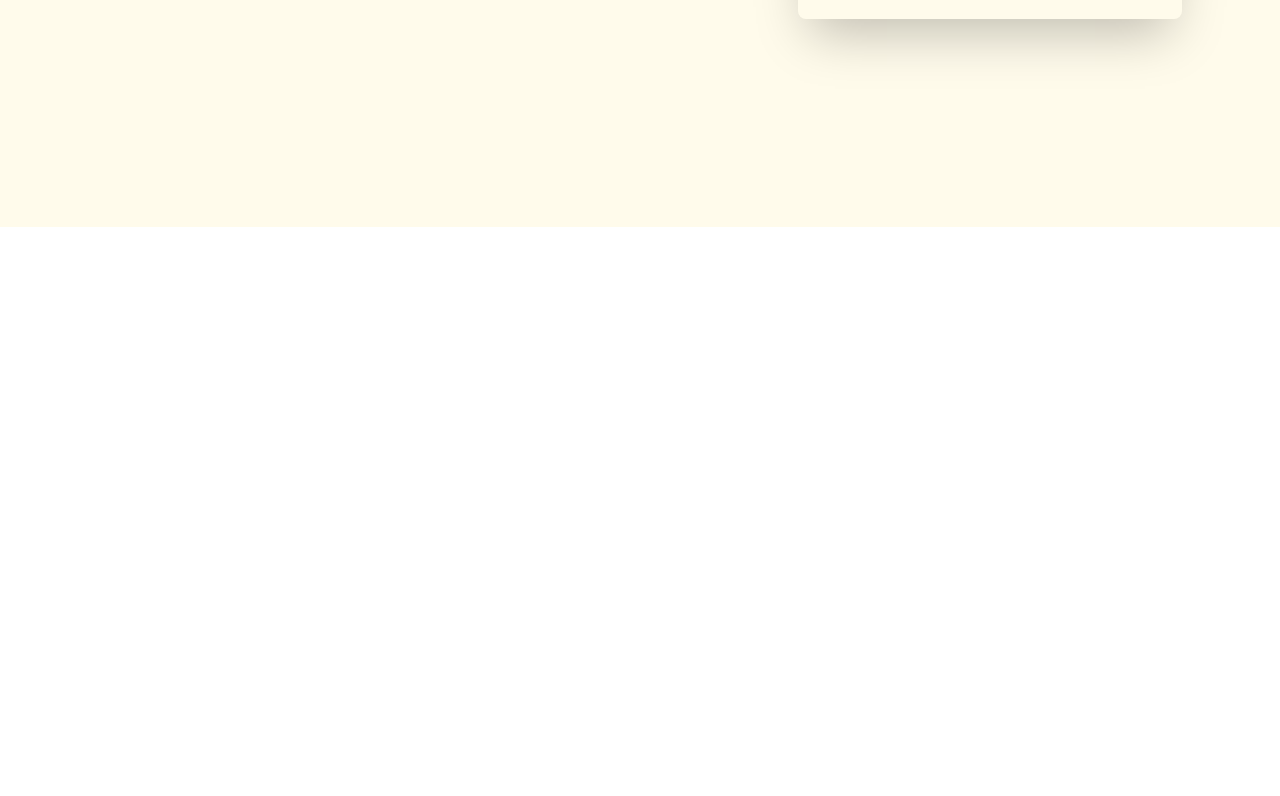
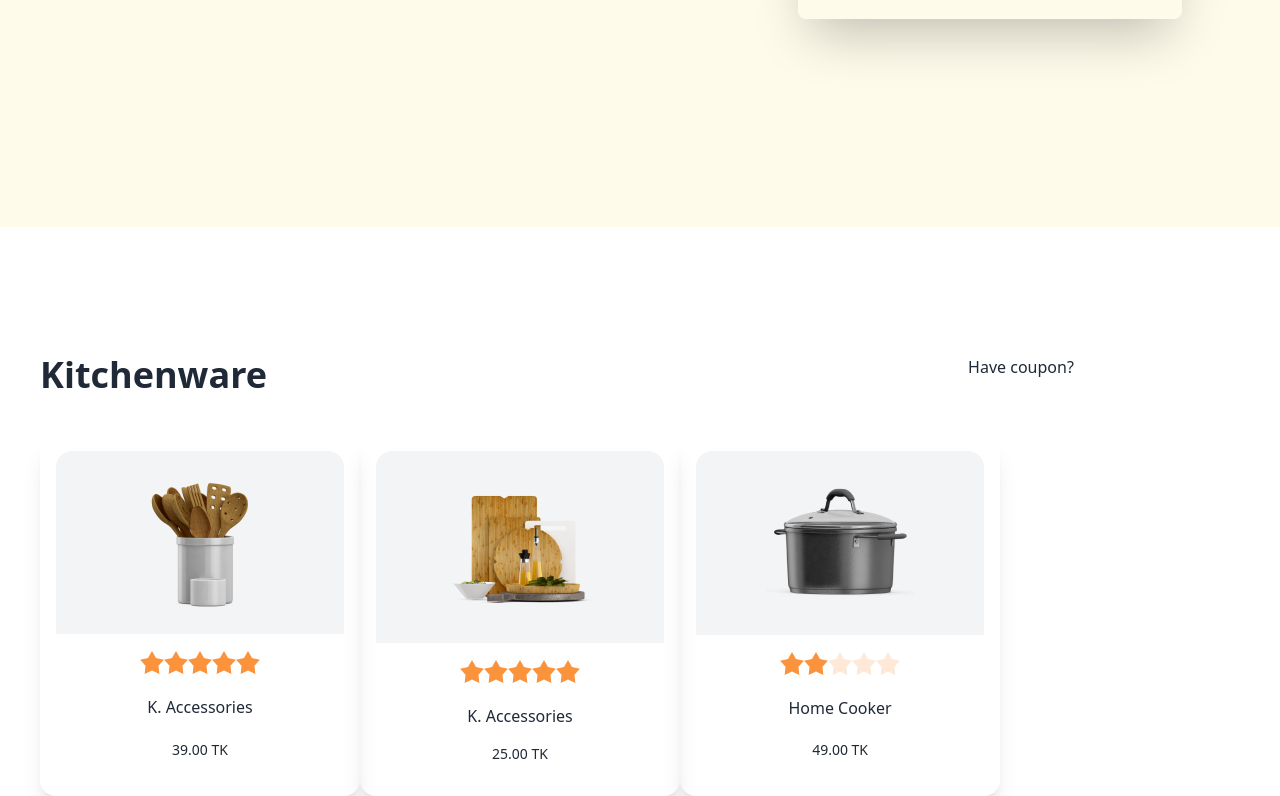
Before and after one commit to bdjahid/summer-sale-bdjahid, a plain HTML site: page index.html in a window 1280 px wide. Shown: the part 573-1369 px from the top of the page. Before the commit the page ends 800 px from the top, so only its background shows below. Drawn offline with nearby package versions, Linux system fonts and the light colour scheme.

Commit message:
kitchenware

```diff
--- a/index.html
+++ b/index.html
@@ -31,14 +31,98 @@
                         <span class="text-pink-600">20%
                             off</span>
                     </p>
-                    <p class="inline-block text-base font-semibold">Use Promo Code</p>
-                    <button class="btn btn-primary bg-pink-600 px-8">SELL200</button>
+                    <p class="inline-block text-base font-semibold mr-3">Use Promo Code</p>
+                    <button class="btn btn-primary bg-pink-600 px-8 border-0">SELL200</button>
                 </div>
             </div>
         </div>
     </header>
-    <main>
+    <main class="">
+        <section class="mt-32 mx-10">
 
+            <div class="flex flex-col lg:flex-row">
+
+                <div>
+                    <div>
+                        <h2 class="Work Sans text-4xl font-semibold mb-10 ">Kitchenware</h2>
+                        <div class="fex-1 grid grid-cols-1 md:grid-cols-2 lg:grid-cols-3 gap-8">
+                            <div class="card card-compact w-80 bg-white-100 shadow-xl p-4">
+                                <figure class="bg-gray-100"><img src="images/prod1.png" alt="Shoes" class="my-6" />
+                                </figure>
+                                <div class="card-body text-center">
+                                    <h2>
+                                        <div class="rating">
+                                            <input type="radio" name="rating-2"
+                                                class="mask mask-star-2 bg-orange-400" />
+                                            <input type="radio" name="rating-2" class="mask mask-star-2 bg-orange-400"
+                                                checked />
+                                            <input type="radio" name="rating-2"
+                                                class="mask mask-star-2 bg-orange-400" />
+                                            <input type="radio" name="rating-2"
+                                                class="mask mask-star-2 bg-orange-400" />
+                                            <input type="radio" name="rating-2"
+                                                class="mask mask-star-2 bg-orange-400" />
+                                        </div>
+                                    </h2>
+                                    <p class="text-base font-normal my-2">K. Accessories</p>
+                                    <p>39.00 TK</p>
+                                </div>
+                            </div>
+                            <div class="card card-compact w-80 bg-white-100 shadow-xl p-4">
+                                <figure class="bg-gray-100"><img src="images/prod2.png" alt="Shoes" class="my-6" />
+                                </figure>
+                                <div class="card-body text-center">
+                                    <h2>
+                                        <div class="rating">
+                                            <input type="radio" name="rating-2"
+                                                class="mask mask-star-2 bg-orange-400" />
+                                            <input type="radio" name="rating-2" class="mask mask-star-2 bg-orange-400"
+                                                checked />
+                                            <input type="radio" name="rating-2"
+                                                class="mask mask-star-2 bg-orange-400" />
+                                            <input type="radio" name="rating-2"
+                                                class="mask mask-star-2 bg-orange-400" />
+                                            <input type="radio" name="rating-2"
+                                                class="mask mask-star-2 bg-orange-400" />
+                                        </div>
+                                    </h2>
+                                    <p class="text-base font-normal my-2">K. Accessories</p>
+                                    <p>25.00 TK</p>
+                                </div>
+                            </div>
+                            <div class="card card-compact w-80 bg-white-100 shadow-xl p-4">
+                                <figure class="bg-gray-100"><img src="images/prod3.png" alt="Shoes" class="my-6" />
+                                </figure>
+                                <div class="card-body text-center">
+                                    <h2>
+                                        <div class="rating">
+                                            <input type="radio" name="rating-2"
+                                                class="mask mask-star-2 bg-orange-400" />
+                                            <input type="radio" name="rating-2" class="mask mask-star-2 bg-orange-400"
+                                                checked />
+                                            <input type="radio" name="rating-2"
+                                                class="mask mask-star-2 bg-orange-400" />
+                                            <input type="radio" name="rating-2"
+                                                class="mask mask-star-2 bg-orange-400" />
+                                            <input type="radio" name="rating-2"
+                                                class="mask mask-star-2 bg-orange-400" />
+                                        </div>
+                                    </h2>
+                                    <p class="text-base font-normal my-2">Home Cooker</p>
+                                    <p>49.00 TK</p>
+                                </div>
+                            </div>
+                        </div>
+                    </div>
+
+
+                </div>
+
+                <div class="w-[300px]">
+                    <h3 class="Work Sans font-medium text-base">Have coupon?</h3>
+                </div>
+            </div>
+        </section>
     </main>
     <footer>
 
```
